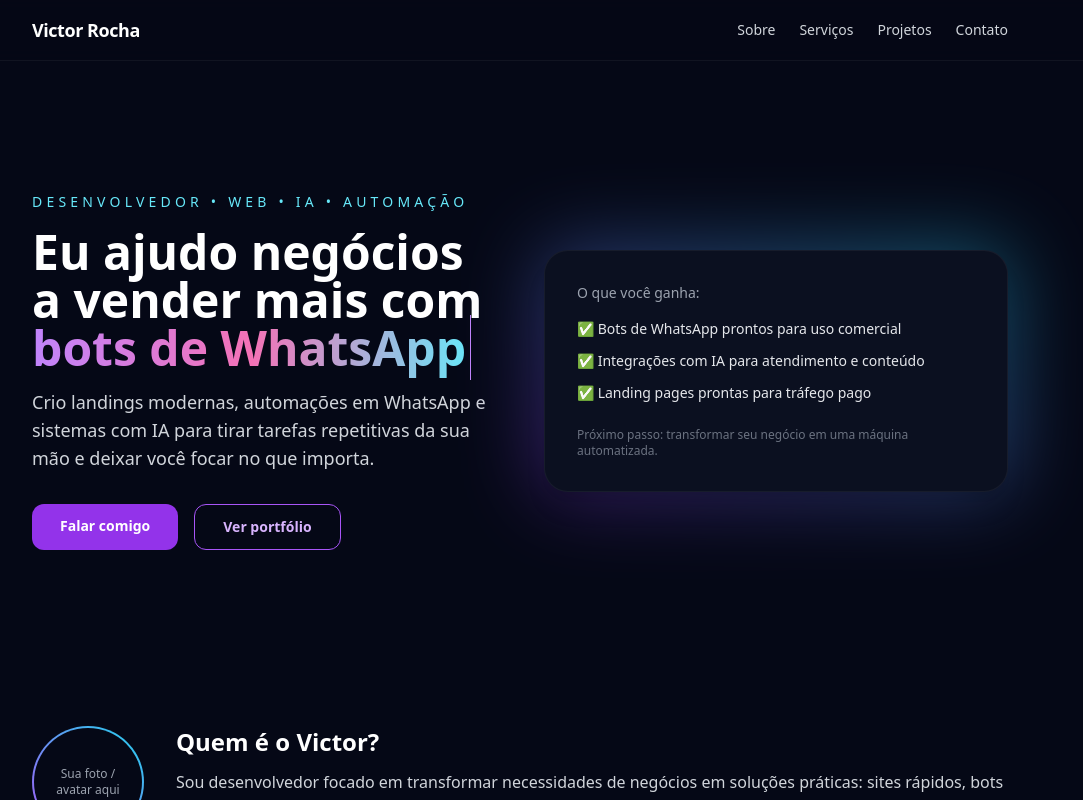
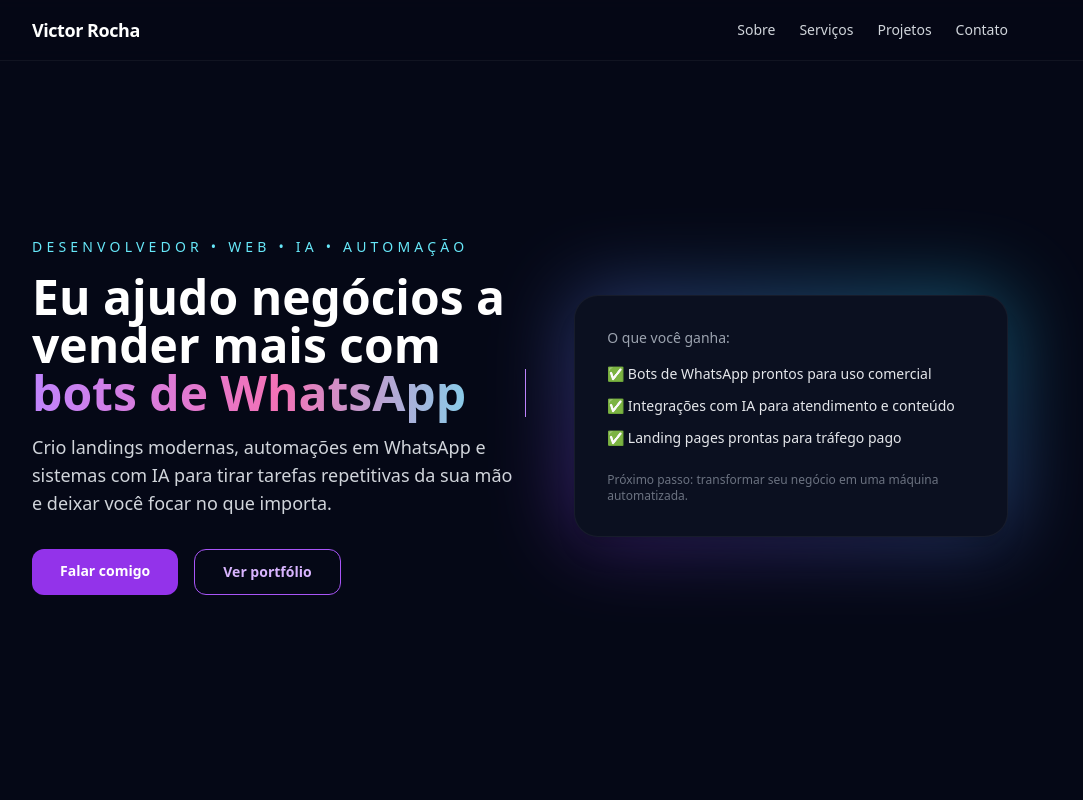
Before and after one commit to vlctorhenrique/victor-landing, a Next.js app: page / in a window 1280 px wide. Shown: the top 800 px of the page, without its empty margins (120-1203 px from the left). Built offline with nearby package versions, Linux system fonts and the light colour scheme.

Commit message:
correção visual

```diff
--- a/app/page.tsx
+++ b/app/page.tsx
@@ -10,6 +10,11 @@ const phrases = [
   "ferramentas com IA",
 ];
 
+const longestPhrase = phrases.reduce(
+  (acc, cur) => (cur.length > acc.length ? cur : acc),
+  ""
+);
+
 function Typewriter() {
   const [index, setIndex] = useState(0);
   const [subIndex, setSubIndex] = useState(0);
@@ -18,13 +23,11 @@ function Typewriter() {
   useEffect(() => {
     const current = phrases[index];
 
-    // Pausa no fim da palavra
     if (!deleting && subIndex === current.length) {
       const timeout = setTimeout(() => setDeleting(true), 1000);
       return () => clearTimeout(timeout);
     }
 
-    // Troca para a próxima palavra
     if (deleting && subIndex === 0) {
       setDeleting(false);
       setIndex((prev) => (prev + 1) % phrases.length);
@@ -40,7 +43,10 @@ function Typewriter() {
   }, [subIndex, deleting, index]);
 
   return (
-    <span className="border-r border-purple-400 pr-1">
+    <span
+      className="inline-block border-r border-purple-400 pr-1"
+      style={{ minWidth: `${longestPhrase.length}ch` }}
+    >
       {phrases[index].substring(0, subIndex)}
     </span>
   );
@@ -84,11 +90,12 @@ export default function Home() {
       <div className="max-w-5xl mx-auto px-6 pt-24">
         {/* HERO */}
         <motion.section
-          className="py-16 md:py-24 flex flex-col md:flex-row items-center gap-12"
+          className="min-h-[80vh] py-16 md:py-24 flex flex-col md:flex-row items-center gap-12"
           initial={{ opacity: 0, y: 20 }}
           animate={{ opacity: 1, y: 0 }}
           transition={{ duration: 0.7 }}
         >
+
           {/* Texto */}
           <div className="flex-1">
             <p className="text-sm uppercase tracking-[0.3em] text-cyan-300 mb-4">
```
